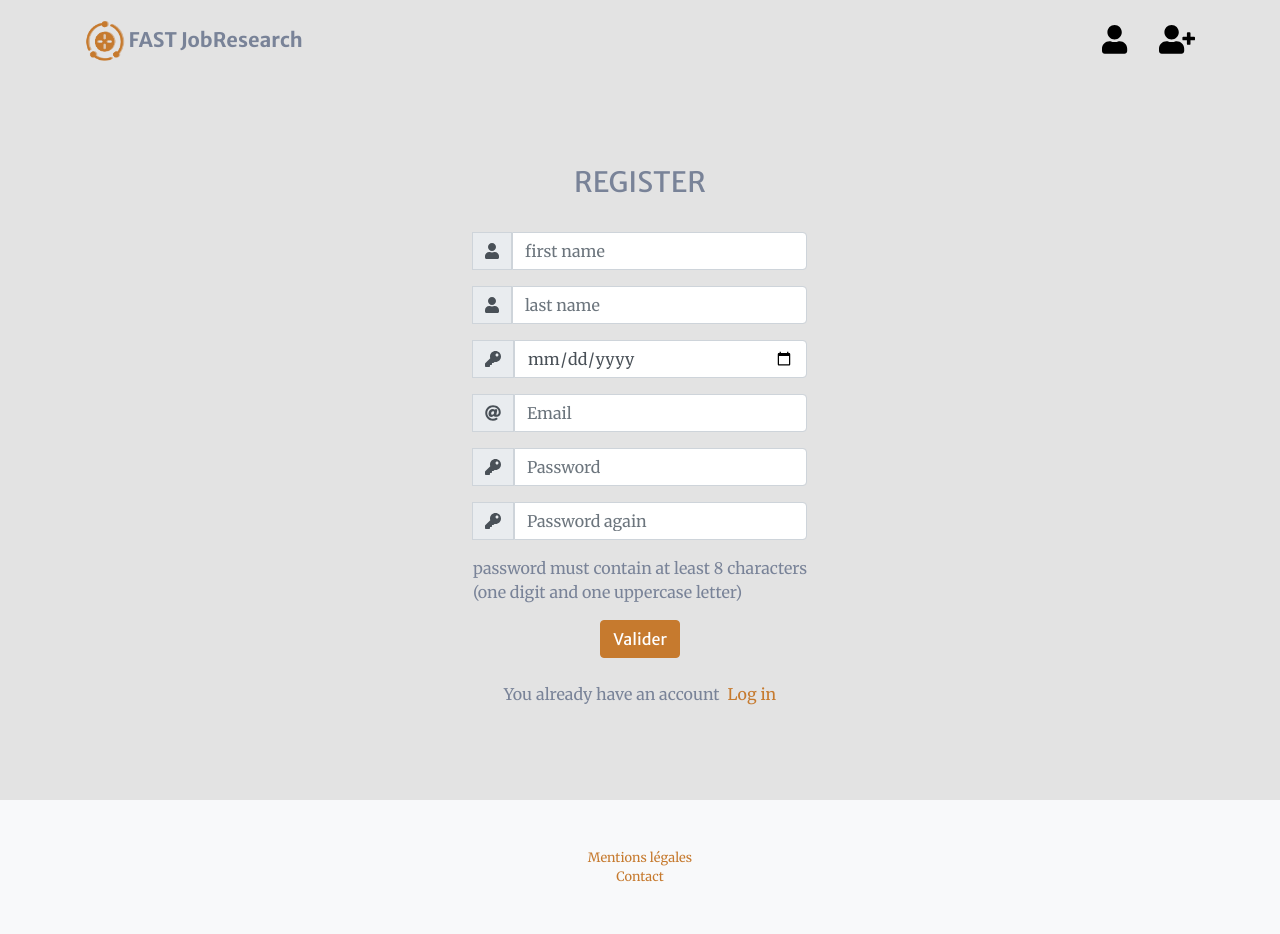
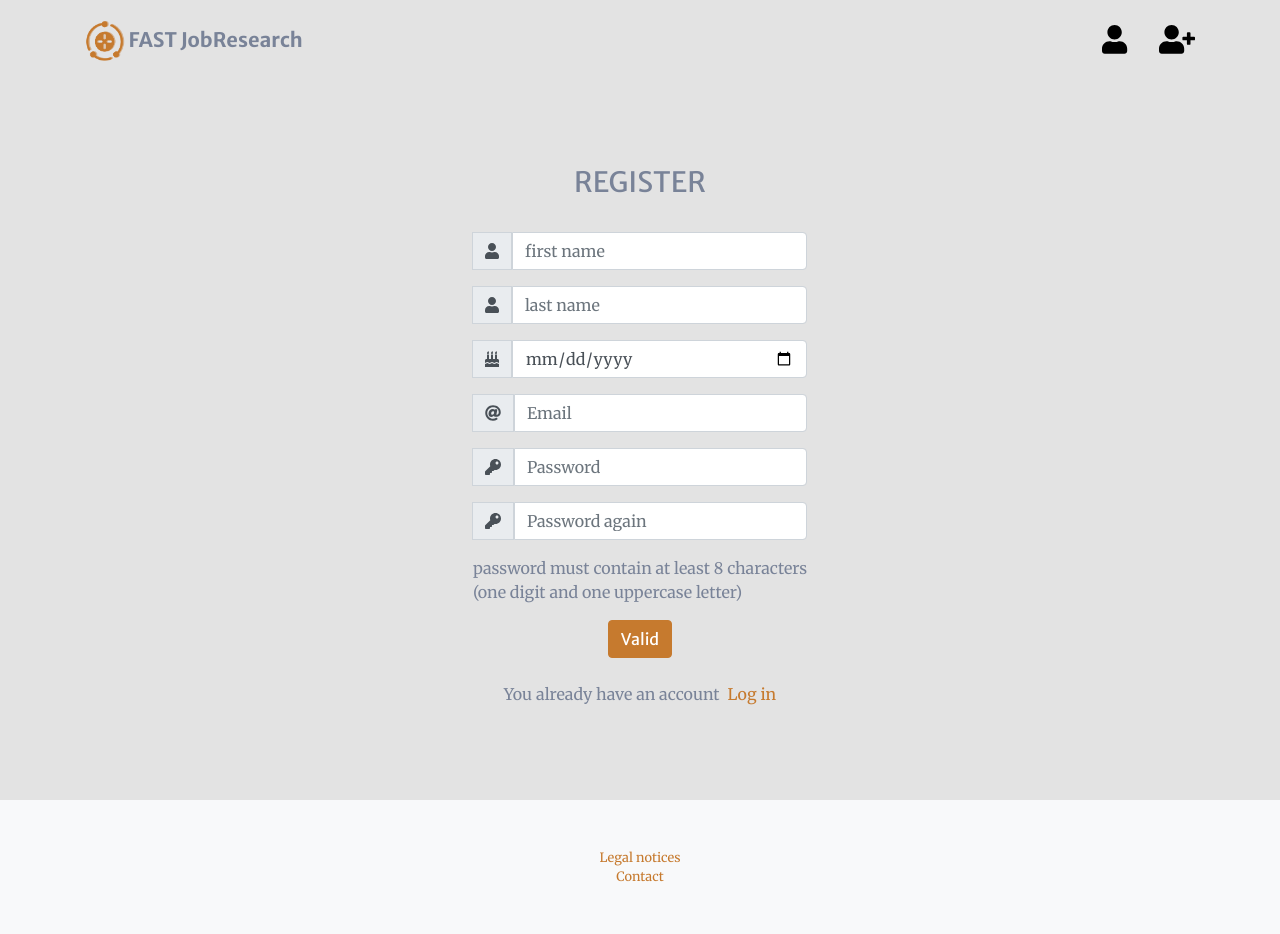
Before and after one commit to MyBhive/JobSearchMonitoring, a Django app: page /sign_in/ in a window 1280 px wide. Run offline with Django 3.2, Linux system fonts and the light colour scheme; some libraries are stand-ins or nearby versions.

Commit message:
font awesome

```diff
--- a/templates/pages/head_foot_nav.html
+++ b/templates/pages/head_foot_nav.html
@@ -91,7 +91,7 @@
         <footer class=" bg-light py-5" style="background-color:#c45525">
             <div class="container d1-flex" >
                 <div class="small text-center text-muted">
-                    <a href="{% url 'legal_notices' %}" id="mentions_legales">Mentions légales</a>
+                    <a href="{% url 'legal_notices' %}" id="mentions_legales">Legal notices</a>
                 </div>
                 <div class="small text-center text-muted">
                     <a href="{% url 'contact' %}" id="contact">Contact</a>
--- a/templates/userpages/sign_in.html
+++ b/templates/userpages/sign_in.html
@@ -29,7 +29,7 @@
                         </div>
                         <div class="input-group mb-3">
                             <div class="input-group-append">
-                                <span class="input-group-text"><i class="fas fa-key"></i></span>
+                                <span class="input-group-text"><i class="fa fa-birthday-cake"></i></span>
                             </div>
                             <input type="date" name="date_of_birth" placeholder="Date of birth" class="form-control">
                         </div>
@@ -55,7 +55,7 @@
                             password must contain at least 8 characters <br/> (one digit and one uppercase letter)
                         </div>
                         <div class="d-flex justify-content-center mt-3 login_container">
-                             <input  id="valid_sign_in" class="btn btn-primary" type="submit" value="Valider">
+                             <input  id="valid_sign_in" class="btn btn-primary" type="submit" value="Valid">
                         </div>
                     </form>
                 </div>
```
